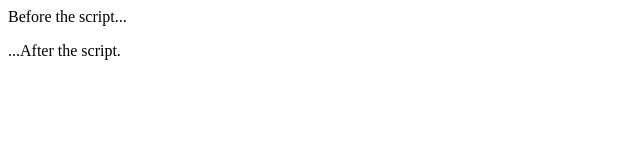
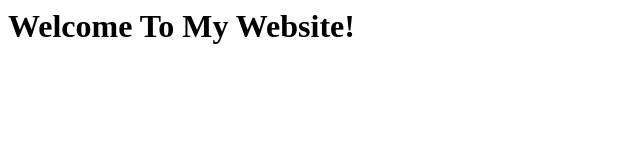
Before and after one commit to Swathim007/index.github.io, a plain HTML site: page index.html in a window 1280 px wide. Shown: the whole page, without its empty margins (0-640 px from the left). Drawn offline with Linux system fonts and the light colour scheme.

Commit message:
Update index.html

```diff
--- a/index.html
+++ b/index.html
@@ -1,15 +1,8 @@
 <html>
-
-<body>
-
-  <p>Before the script...</p>
-
-  <script>
-    alert( 'Hello, world!' );
-  </script>
-
-  <p>...After the script.</p>
-
-</body>
-
+  <head>
+    <title>My Website</title>
+  </head>
+  <body>
+    <h1>Welcome To My Website!</h1>
+  </body>
 </html>
```
